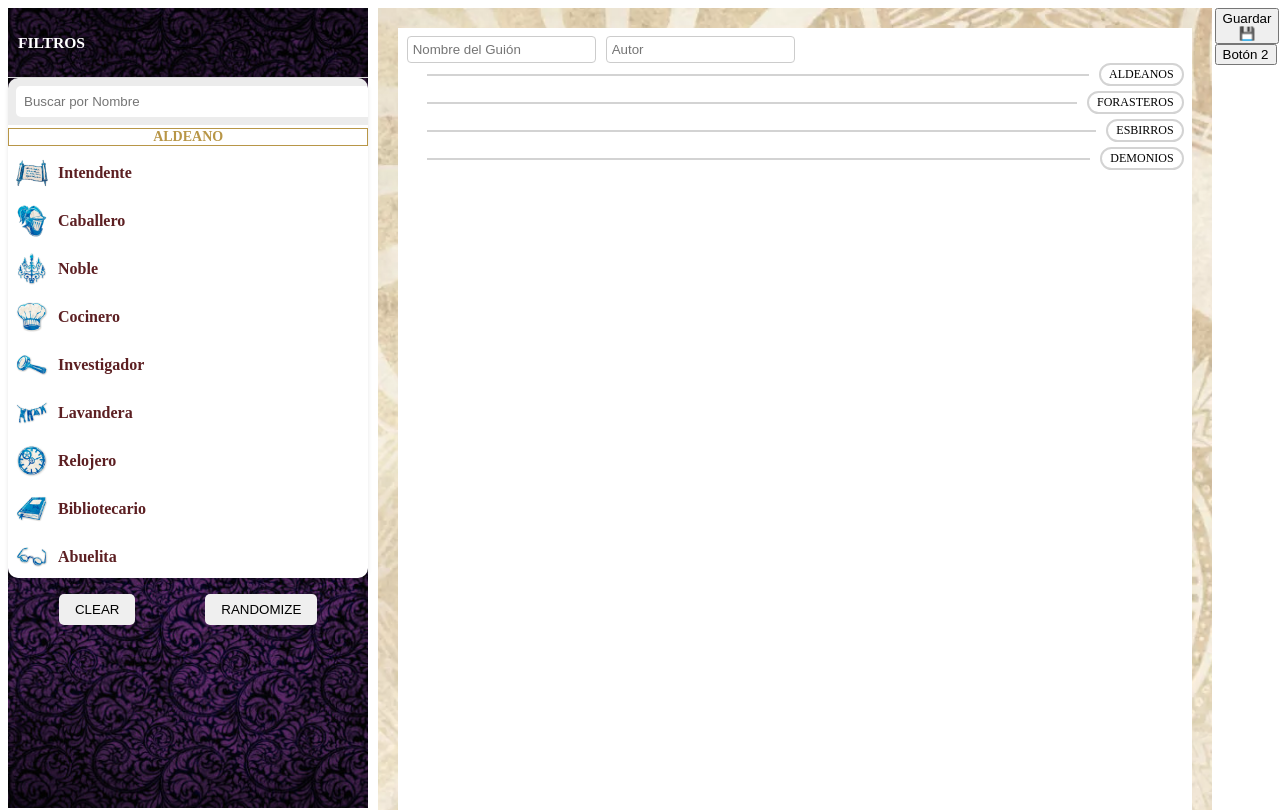
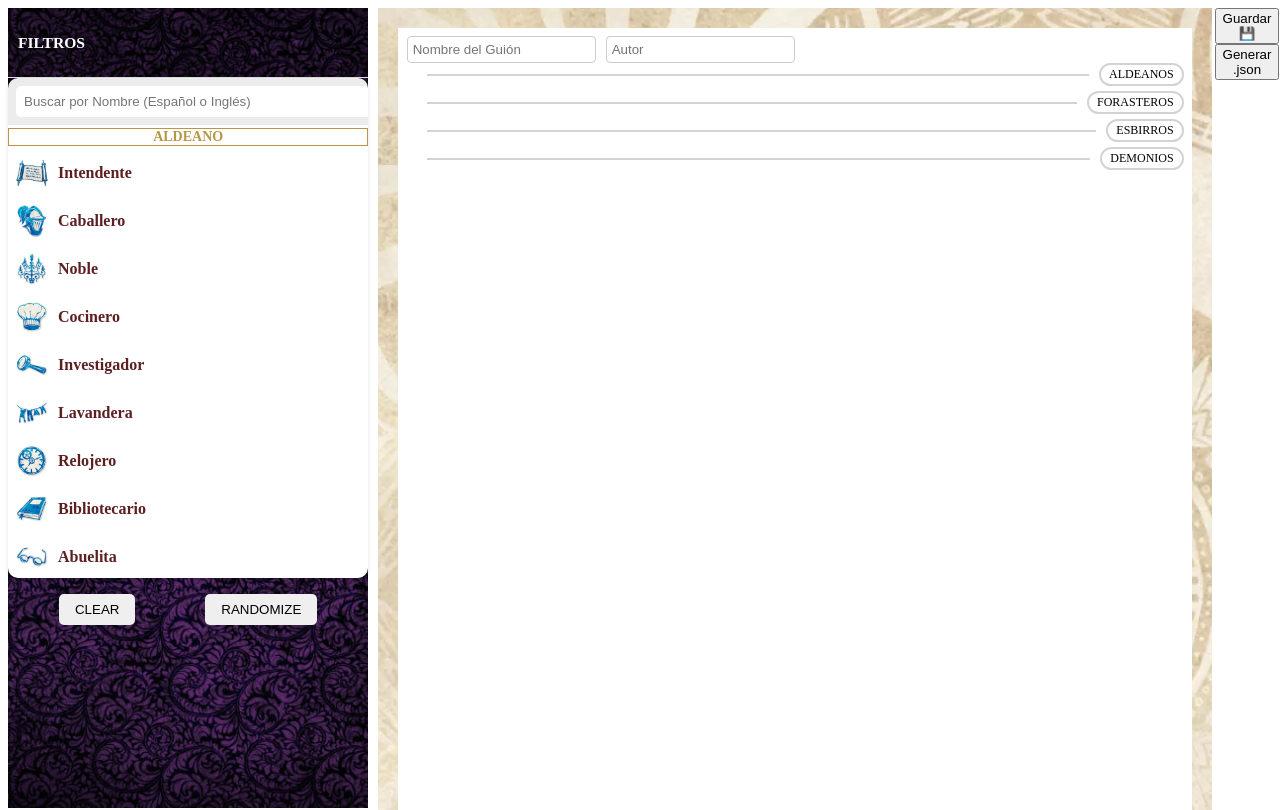
Before and after one commit to JaeN1/botc-script-a12, an Angular app in the folder botc-script-esp/: page / in a window 1280 px wide. Shown: the top 810 px of the page. Built offline with nearby package versions, Linux system fonts and the light colour scheme.

Commit message:
Genera .json

```diff
--- a/botc-script-esp/src/app/app.component.html
+++ b/botc-script-esp/src/app/app.component.html
@@ -3,7 +3,9 @@
   <!-- Sidebar Izquierda: Filtros y Lista de Personajes -->
   <aside class="sidebar-left">
     <app-filters></app-filters> <!-- Componente de filtros -->
-    <app-character-list></app-character-list> <!-- Componente de lista de personajes -->
+    <!-- <app-character-list></app-character-list> Componente de lista de personajes -->
+    <app-character-list (personajeSeleccionado)="handlePersonajeSeleccionado($event)"></app-character-list>
+
   </aside>
 
   <!-- Área Central: Folio -->
@@ -13,7 +15,10 @@
 
   <!-- Sidebar Derecha: Botones -->
   <aside class="sidebar-right">
-    <app-side-buttons></app-side-buttons> <!-- Componente para botones laterales -->
+    <!-- <app-side-buttons></app-side-buttons> Componente para botones laterales -->
+
+    <app-side-buttons (generateJson)="onGenerateJson()"></app-side-buttons>
+
   </aside>
 </div>
 
--- a/botc-script-esp/src/app/app.component.ts
+++ b/botc-script-esp/src/app/app.component.ts
@@ -16,6 +16,8 @@ export class AppComponent {
   scriptName = 'Nombre del Guión';
   author = 'Autor';
   alturaCabecera = 50; // Altura hasta donde llega la cabecera incluyendo la línea de separación
+  selectedCharacters: any[] = []; // Asegúrate de que esta propiedad esté actualizada con los personajes seleccionados
+
 
   @ViewChild('folioCanvas') folioCanvas!: ElementRef<HTMLCanvasElement>;
   personajes: any[] | undefined;
@@ -131,10 +133,18 @@ export class AppComponent {
     } else {
       console.error('La lista de personajes no está definida');
     }
+
+    // Asegúrate de que estás agregando el personaje a la lista correcta
+    this.personajesSeleccionados.push(personajeSeleccionado);
+
+    console.log("AAAAAAAAAAAAAAAAA")
+    console.log(this.personajesSeleccionados)
   }
 
-
-
+  handlePersonajeSeleccionado(personaje: any) {
+    // Asegúrate de que estás agregando el personaje a la lista correcta
+    this.personajesSeleccionados.push(personaje);
+  }
 
   agregarPersonajeAlCanvas(personaje: any) {
     const canvas = document.getElementById('folioCanvas') as HTMLCanvasElement;
@@ -210,7 +220,7 @@ export class AppComponent {
   }
 
   descargarPDF() {
-    console.log('descargarPDF llamado');
+    //console.log('descargarPDF llamado');
     if (!this.folioCanvas) {
       console.error('this.folioCanvas es nulo');
       return;
@@ -221,22 +231,43 @@ export class AppComponent {
 
     // Capturar el contenido del canvas como imagen
     html2canvas(canvas).then((canvasImg) => {
-      console.log('html2canvas ejecutado');
+      //console.log('html2canvas ejecutado');
       // Crear un nuevo documento PDF
       const pdf = new jsPDF('p', 'mm', 'a4');
-      console.log('jsPDF creado');
+      //console.log('jsPDF creado');
       const imgData = canvasImg.toDataURL('image/png');
 
       // Agregar la imagen al PDF
       pdf.addImage(imgData, 'PNG', 0, 0, pdf.internal.pageSize.getWidth(), pdf.internal.pageSize.getHeight());
 
       // Descargar el PDF
-      console.log('Ancho del canvas:', canvas.width);
-      console.log('Alto del canvas:', canvas.height);
+      //console.log('Ancho del canvas:', canvas.width);
+      //console.log('Alto del canvas:', canvas.height);
       pdf.save('canvas.pdf');
     });
+    }
   }
 
+
+  onGenerateJson(): void {
+    const jsonToDownload = [
+      { "id": "_meta", "author": this.author, "name": this.scriptName },
+      ...this.personajesSeleccionados.map(character => character.id) // Usar personajesSeleccionados en lugar de selectedCharacters
+    ];
+    this.downloadJson(jsonToDownload);
   }
 
+
+  private downloadJson(jsonObject: any): void {
+    const jsonStr = JSON.stringify(jsonObject);
+    const blob = new Blob([jsonStr], { type: 'application/json' });
+    const url = window.URL.createObjectURL(blob);
+    const a = document.createElement('a');
+    a.href = url;
+    a.download = 'selected-characters.json';
+    document.body.appendChild(a); // necesario para que funcione en Firefox
+    a.click();
+    window.URL.revokeObjectURL(url);
+    document.body.removeChild(a); // limpiar el DOM
+  }
 }
--- a/botc-script-esp/src/app/character-list/character-list.component.html
+++ b/botc-script-esp/src/app/character-list/character-list.component.html
@@ -1,6 +1,6 @@
 <div class="character-list-container">
     <div class="search-container">
-      <input type="text" placeholder="Buscar por Nombre" (input)="filterCharacters($event)">
+      <input type="text" placeholder="Buscar por Nombre (Español o Inglés)" (input)="filterCharacters($event)">
     </div>
 
     <!-- <h3>TOUNSFOLK</h3>
@@ -44,3 +44,7 @@
     <button (click)="clearSelection()">CLEAR</button>
     <button (click)="randomizeSelection()">RANDOMIZE</button>
   </div>
+
+  <div>
+
+  </div>
--- a/botc-script-esp/src/app/character-list/character-list.component.ts
+++ b/botc-script-esp/src/app/character-list/character-list.component.ts
@@ -78,7 +78,7 @@ export class CharacterListComponent implements OnInit {
   seleccionarPersonaje(personaje: any) {
     // Solo emite el evento si el personaje no estaba seleccionado antes
     if (this.personajeSeleccionado !== personaje) {
-       //this.personajeSeleccionado.emit(personaje);
+       this.personajeSeleccionado.emit(personaje);
        //this.characterService.selectCharacter(personaje);
 
         this.characterService.toggleCharacterSelection(personaje);
--- a/botc-script-esp/src/app/folio/folio.component.ts
+++ b/botc-script-esp/src/app/folio/folio.component.ts
@@ -61,4 +61,26 @@ export class FolioComponent implements OnInit {
     updateContent(newContent: string) {
       this.folioContentService.updateContent(newContent);
     }
+
+
+
+    onGenerateJson(selectedCharacters: any[]): void {
+      const jsonToDownload = [
+        { "id": "_meta", "author": "", "name": "" },
+        ...selectedCharacters.map(character => character.id)
+      ];
+      this.downloadJson(jsonToDownload, 'selected-characters.json');
+    }
+
+    private downloadJson(jsonObject: any, fileName: string): void {
+      const jsonStr = JSON.stringify(jsonObject);
+      const blob = new Blob([jsonStr], { type: 'application/json' });
+      const url = window.URL.createObjectURL(blob);
+      const a = document.createElement('a');
+      a.href = url;
+      a.download = fileName;
+      a.click();
+      window.URL.revokeObjectURL(url);
+    }
+
 }
--- a/botc-script-esp/src/app/side-buttons/side-buttons.component.html
+++ b/botc-script-esp/src/app/side-buttons/side-buttons.component.html
@@ -1,4 +1,4 @@
 <div class="side-buttons-container">
     <button (click)="generatePdf()">Guardar 💾</button>
-    <button>Botón 2</button>
+    <button (click)="onGenerateJsonClick()">Generar .json</button>
 </div>
--- a/botc-script-esp/src/app/side-buttons/side-buttons.component.ts
+++ b/botc-script-esp/src/app/side-buttons/side-buttons.component.ts
@@ -1,4 +1,4 @@
-import { Component, OnInit } from '@angular/core';
+import { Component, EventEmitter, OnInit, Output } from '@angular/core';
 import { jsPDF } from 'jspdf';
 import { FolioContentService} from '../folio/folio.service'
 import html2canvas from 'html2canvas';
@@ -10,6 +10,8 @@ import html2canvas from 'html2canvas';
   styleUrls: ['./side-buttons.component.scss']
 })
 export class SideButtonsComponent implements OnInit {
+  @Output() generateJson = new EventEmitter<void>(); // Emite un evento sin valor
+
 
   constructor(private folioContentService: FolioContentService) { }
 
@@ -56,4 +58,9 @@ export class SideButtonsComponent implements OnInit {
     return this.folioContentService.getContent();
   }
 
+  onGenerateJsonClick(): void {
+    this.generateJson.emit(); // Emitir el evento cuando se hace clic en el botón
+  }
+
+
 }
```
